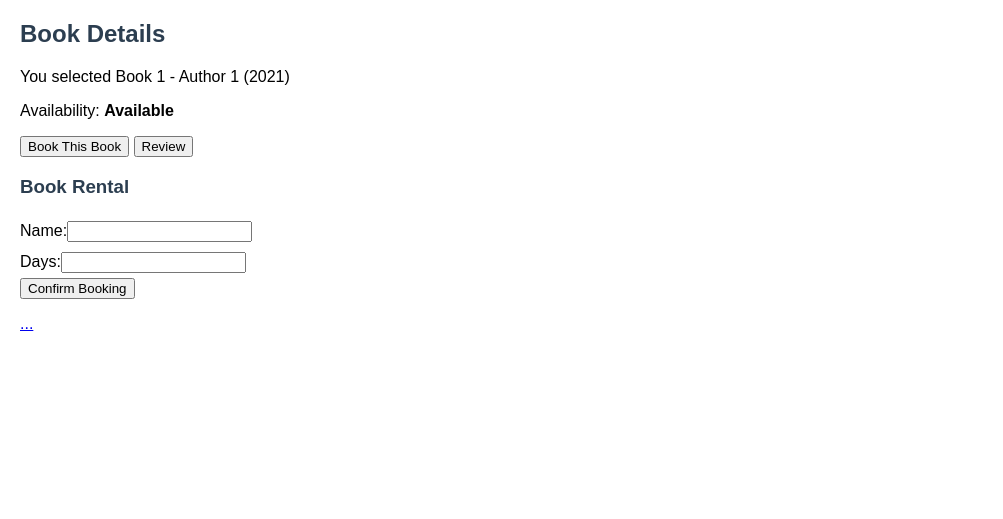
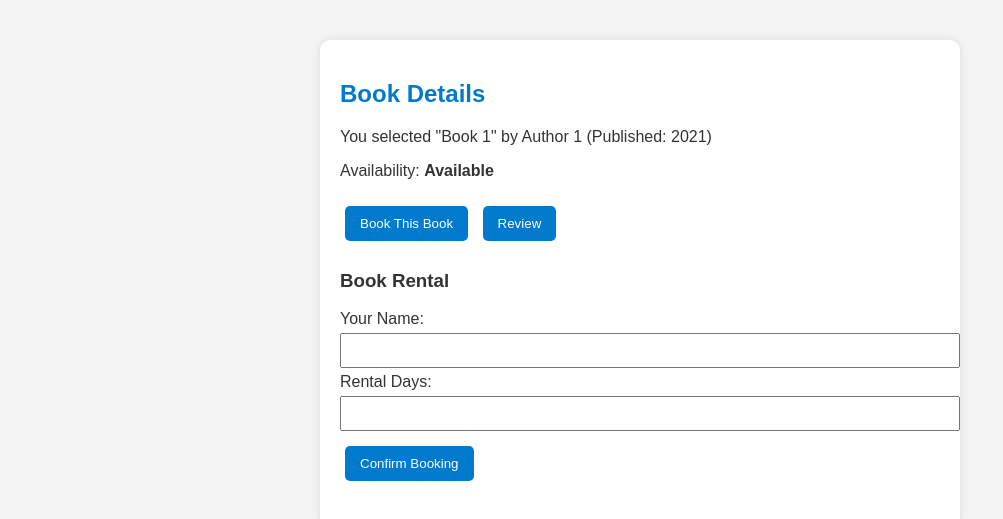
Before and after one commit to manjunathnagalapur/library-system-frontend, a plain HTML site: page ebookdetails.html in a window 1280 px wide. Both pictures are taken after a click on the button "Book This Book". Shown: the whole page, without its empty margins (0-1003 px from the left). Drawn offline with Linux system fonts and the light colour scheme.

Commit message:
Update ebookdetails.html

```diff
--- a/ebookdetails.html
+++ b/ebookdetails.html
@@ -1,13 +1,53 @@
 <!DOCTYPE html>
-<html>
+<html lang="en">
 <head>
+  <meta charset="UTF-8">
   <title>Book Details</title>
-  <link rel="stylesheet" href="style.css">
+  <style>
+    body {
+      font-family: Arial, sans-serif;
+      margin: 40px;
+      background-color: #f4f4f4;
+      color: #333;
+    }
+    h2 {
+      color: #007acc;
+    }
+    .container {
+      background: white;
+      padding: 20px;
+      border-radius: 10px;
+      max-width: 600px;
+      margin: auto;
+      box-shadow: 0 0 10px rgba(0,0,0,0.1);
+    }
+    button {
+      margin: 10px 5px;
+      padding: 10px 15px;
+      cursor: pointer;
+      border: none;
+      background-color: #007acc;
+      color: white;
+      border-radius: 5px;
+    }
+    button:hover {
+      background-color: #005fa3;
+    }
+    form input {
+      padding: 8px;
+      margin: 5px 0;
+      width: 100%;
+    }
+    #paymentResult {
+      margin-top: 10px;
+      font-weight: bold;
+    }
+  </style>
 </head>
 <body>
+  <div class="container">
     <h2>Book Details</h2>
-  <p id="bookInfo"></p>
-
+    <p id="bookInfo">Loading book information...</p>
     <p>Availability: <strong>Available</strong></p>
 
     <button onclick="document.getElementById('bookingForm').style.display='block'">Book This Book</button>
@@ -16,27 +56,37 @@
     <div id="bookingForm" style="display:none;">
       <h3>Book Rental</h3>
       <form onsubmit="calculatePayment(event)">
-      <label>Name:</label><input type="text" id="userName" required><br>
-      <label>Days:</label><input type="number" id="rentalDays" required><br>
+        <label>Your Name:</label>
+        <input type="text" id="userName" required><br>
+        <label>Rental Days:</label>
+        <input type="number" id="rentalDays" min="1" required><br>
         <button type="submit">Confirm Booking</button>
       </form>
       <p id="paymentResult"></p>
     </div>
+  </div>
 
   <script>
+    // Read bookId from URL
     const urlParams = new URLSearchParams(window.location.search);
     const bookId = urlParams.get('bookId') || '1';
 
-    document.getElementById("bookInfo").innerText = `You selected Book ${bookId} - Author ${bookId} (202${bookId % 10})`;
+    // Example dummy book details
+    const bookTitle = `Book ${bookId}`;
+    const author = `Author ${bookId}`;
+    const year = `202${bookId % 10}`;
 
+    // Set book info text
+    document.getElementById("bookInfo").innerText = `You selected "${bookTitle}" by ${author} (Published: ${year})`;
+
+    // Calculate payment
     function calculatePayment(event) {
       event.preventDefault();
-      const days = document.getElementById('rentalDays').value;
-      const costPerDay = 10; // ₹10/day
+      const days = parseInt(document.getElementById('rentalDays').value);
+      const costPerDay = 10;
       const total = days * costPerDay;
       document.getElementById('paymentResult').innerText = `Total Payment: ₹${total}`;
     }
   </script>
 </body>
 </html>
-<a href="ebook-details.html?bookId=${i}">...</a>
```
Lines whose indentation alone changed are shown as unchanged.
